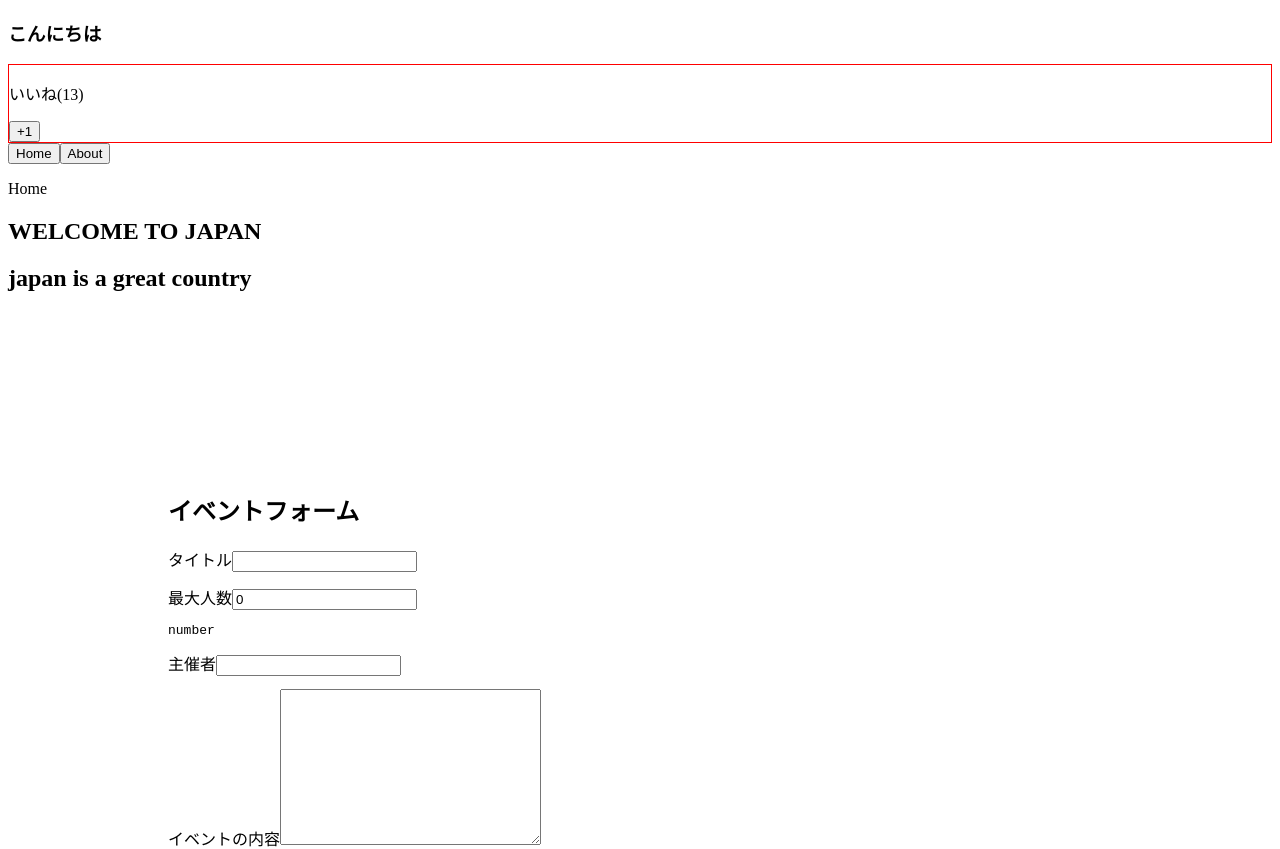
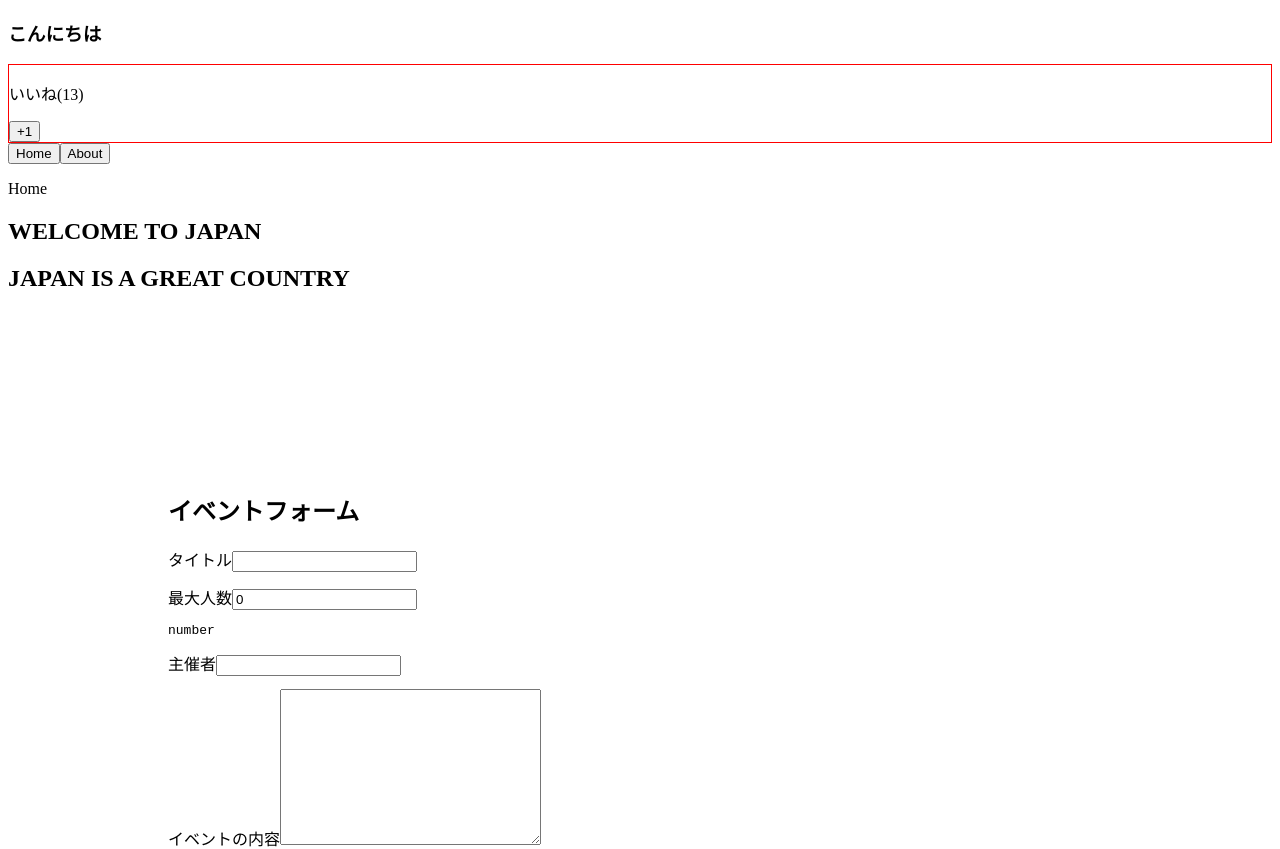
Before and after one commit to Yasunori-aloha/Vuejs-training, a Vue app in the folder vuejs-training-project/: page / in a window 1280 px wide. Shown: the top 849 px of the page. Built offline with nearby package versions, Linux system fonts and the light colour scheme.

Commit message:
複数フィルターの連結方法及び'computed'と'filter'の違い

```diff
--- a/vuejs-training-project/src/components/Home.vue
+++ b/vuejs-training-project/src/components/Home.vue
@@ -4,7 +4,10 @@
     <p v-border:solid.round.shadow="{width: '5px', color: 'red'}">Home</p>
     <!-- 'パイプ記号(|)'を記述してその右側に設定した'filter'を記述することでテキストに適用される。 -->
     <h2>{{ title | upperCase }}</h2>
-    <h2>{{ subTitle | lowerCase }}</h2>
+    <!-- 複数のフィルタを連結することができ、左側から順にフィルターが動作していく。 -->
+    <h2>{{ subTitle | lowerCase | upperCase }}</h2>
+    <!-- <p>{{ number }}</p>
+    <button @click='number += 1'>+1</button> -->
   </div>
 </template>
 
@@ -13,7 +16,8 @@ export default {
   data() {
     return {
       title: 'Welcome to Japan',
-      subTitle: 'Japan is a great country'
+      subTitle: 'Japan is a great country',
+      number: 0
     }
   },
   // 'filters'を使用することで、フィルターをローカル登録することができる。
@@ -22,6 +26,7 @@ export default {
       return value.toLowerCase();
     }
   },
+  // 'フィルター'は使用しているコンポーネントの値が変更された時に再描画されてしまうので、頻繁に値が変わるところでは'computed'を使用する方が良い場合もある。
   computed: {
     // 全ての文字列を変換しようとすると、文字列の数だけ'computed'が必要になってしまう。
     // upperCaseTitle() {
```
